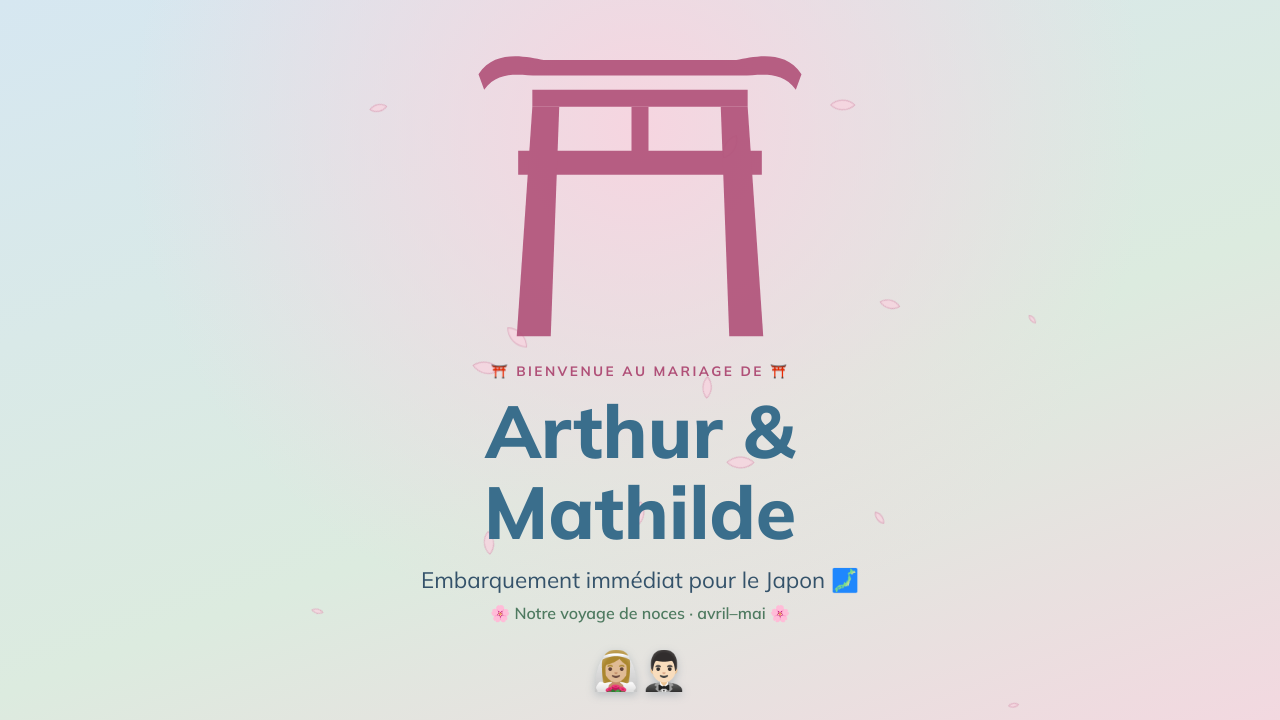
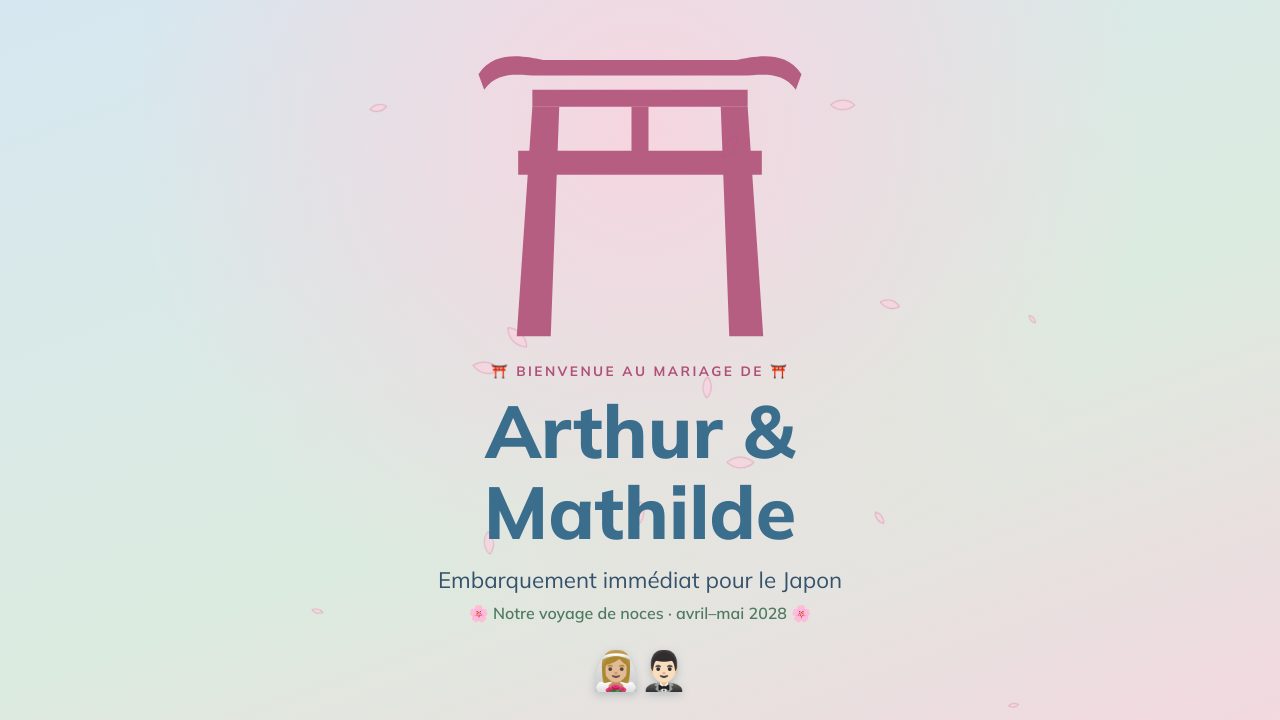
Before and after one commit to arthur-carpentier/mariage-arthur-mathilde, a plain HTML site: page index.html in a window 1280 px wide. Shown: the top 720 px of the page. Drawn offline with Linux system fonts and the light colour scheme.

Commit message:
Accueil : répercuter 2028 et le retrait du 🗾
Aligne l'écran d'accueil sur le reste du site : voyage « avril–mai 2028 »
et sous-titre sans l'emoji Japon.

Co-Authored-By: Claude Opus 4.8 <noreply@anthropic.com>
Claude-Session: https://claude.ai/code/session_01XV7JCNyud5rx6YitTdXdCZ

```diff
--- a/index.html
+++ b/index.html
@@ -42,8 +42,8 @@
       </svg>
       <p class="intro__kicker" data-intro="1">⛩️ Bienvenue au mariage de ⛩️</p>
       <h1 class="intro__title" id="intro-title" data-intro="2">Arthur &amp; Mathilde</h1>
-      <p class="intro__sub" data-intro="3">Embarquement immédiat pour le Japon 🗾</p>
-      <p class="intro__date" data-intro="4">🌸 Notre voyage de noces · avril–mai 🌸</p>
+      <p class="intro__sub" data-intro="3">Embarquement immédiat pour le Japon</p>
+      <p class="intro__date" data-intro="4">🌸 Notre voyage de noces · avril–mai 2028 🌸</p>
       <div class="intro__couple" data-intro="5" aria-hidden="true">👰🏼‍♀️🤵🏻‍♂️</div>
       <button class="btn btn--primary intro__cta" id="intro-enter" data-intro="6">Commencer le voyage ✈️</button>
     </div>
```
